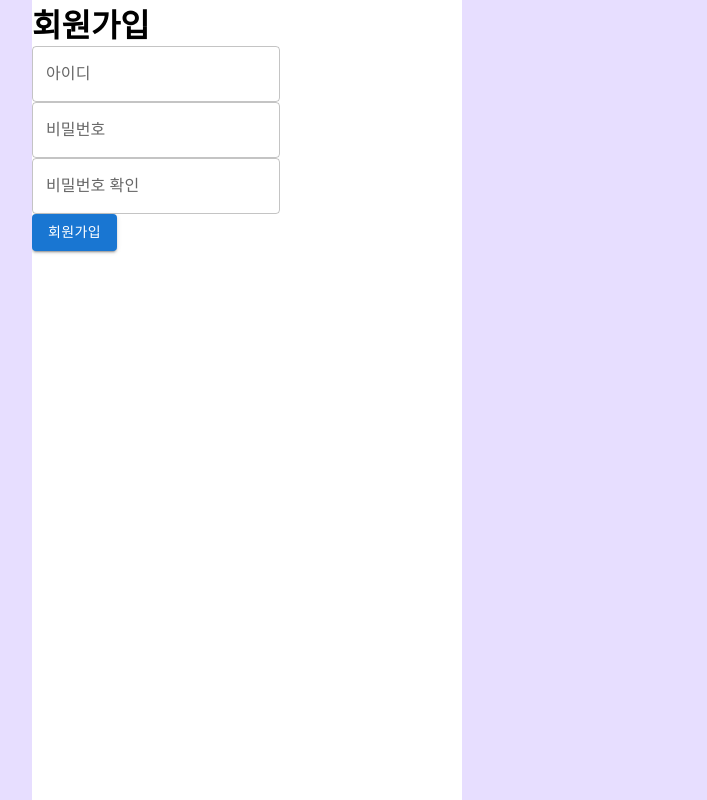
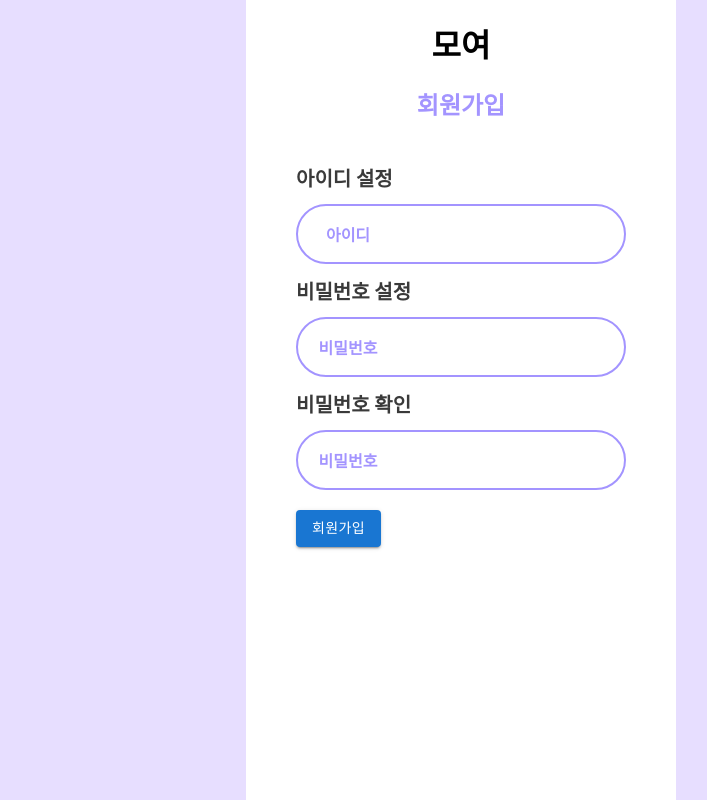
Before and after one commit to CalmCrews/silver_frontend, a React (Create React App) app: page /signup in a window 1280 px wide. Shown: the whole page, without its empty margins (393-1100 px from the left). Built offline with nearby package versions, Linux system fonts and the light colour scheme.

Commit message:
style: signin input field

```diff
--- a/package.json
+++ b/package.json
@@ -22,6 +22,7 @@
     "react-router-dom": "^6.14.2",
     "react-scripts": "^2.1.3",
     "recoil": "^0.7.7",
+    "styled-components": "^6.0.5",
     "typescript": "^4.9.5",
     "web-vitals": "^2.1.4"
   },
--- a/src/App.css
+++ b/src/App.css
@@ -20,10 +20,10 @@
   height: 100%;
 }
 
-.desktop-background {
+.desktop-view > .desktop-background {
   width: 100%;
   height: 100%;
-  background-color: #E7DEFF;
+  background-color: #e7deff;
 }
 
 .mobile-view {
@@ -35,11 +35,15 @@
   background: #fff;
   z-index: 2;
   overflow-x: hidden;
-  /* 모바일 뷰를 데스크탑 뷰 위에 레이어처럼 놓습니다. */
+}
+
+.mobile-content {
+  width: 100%;
+  height: 100%;
 }
 
 /* 화면 폭이 768px 이상일 때 데스크탑 뷰를 보여줌 */
-@media (min-width: 768px) {
+@media (max-width: 768px) {
   .mobile-view {
     margin: 0 auto;
   }
--- a/src/App.tsx
+++ b/src/App.tsx
@@ -14,6 +14,7 @@ function App() {
           <div className="desktop-background"></div>
         </div>
         <div className="mobile-view">
+          <div className="mobile-content">
             <Routes>
               <Route path="/" element={<Home />} />
               <Route path="/signup" element={<SignUp />} />
@@ -22,6 +23,7 @@ function App() {
             </Routes>
           </div>
         </div>
+      </div>
     </Router>
   );
 }
--- a/src/components/SignUpForm.tsx
+++ b/src/components/SignUpForm.tsx
@@ -1,11 +1,41 @@
 import React, { useState } from 'react';
 import { useForm, SubmitHandler } from 'react-hook-form';
-import { TextField, Button, Dialog, DialogTitle } from '@mui/material';
+import { TextField, Button, InputBase, FormHelperText } from '@mui/material';
 import axios from 'axios';
 import { atom, useRecoilState } from 'recoil';
 import { useCookies } from 'react-cookie';
 import { loginState } from '../states/userInfo';
 import { useNavigate } from 'react-router-dom';
+import { styled } from 'styled-components';
+
+const FormContainer = styled.form`
+	width: 100%;
+  height: 100vh;
+  padding: 30px;
+`
+
+const StyledTextField = styled.div`
+	display: flex;
+	width: 100%;
+	height: 60px;
+	border-radius: 30px;
+	border: 2px solid ${props => props.theme.colors.primary};
+	align-items: center;
+	padding: 0 20px;
+`
+const FieldTitle = styled.h1`
+	font-size: ${props => props.theme.text.md};
+	color: ${props => props.theme.colors.black};
+	margin: 12px 0;
+`
+
+const StyledLabel = styled.label`
+	width: 60px;
+	color: ${props => props.theme.colors.primary};
+	font-size: ${props => props.theme.text.sm};;
+	font-weight: 600;
+	text-align: center;
+`
 
 type SignUpFormValues = {
   userId: string;
@@ -42,35 +72,42 @@ function SignUpForm() {
   };
 
   return (
-		<form onSubmit={handleSubmit(onSubmit)}>
-			<TextField
-				label="아이디"
+		<FormContainer onSubmit={handleSubmit(onSubmit)}>
+			<FieldTitle>아이디 설정</FieldTitle>
+			<StyledTextField>
+				<StyledLabel>아이디</StyledLabel>
+				<InputBase
 					{...register("userId", { required: "아이디는 필수 입력 사항입니다." })}
 					error={Boolean(errors.userId)}
-				helperText={errors.userId && errors.userId.message}
 				/>
-			<br />
-			<TextField
-				label="비밀번호"
+				{errors.userId && <FormHelperText>errors.userId.message</FormHelperText>}
+			</StyledTextField>
+			<FieldTitle>비밀번호 설정</FieldTitle>
+			<StyledTextField>
+				<StyledLabel>비밀번호</StyledLabel>
+				<InputBase
 					type="password"
 					{...register("password", { required: "비밀번호는 필수 입력 사항입니다." })}
 					error={Boolean(errors.password)}
-				helperText={errors.password && errors.password.message}
 				/>
-			<br />
-			<TextField
-				label="비밀번호 확인"
+				{errors.password && <FormHelperText>errors.password.message</FormHelperText>}
+			</StyledTextField>
+			<FieldTitle>비밀번호 확인</FieldTitle>
+			<StyledTextField>
+				<StyledLabel>비밀번호</StyledLabel>
+				<InputBase
 					type="password"
 					{...register("passwordConfirm", {
 					required: "비밀번호 확인은 필수 입력 사항입니다.",
 					validate: value => value === watch('password') || "비밀번호가 일치하지 않습니다."
 					})}
 					error={Boolean(errors.passwordConfirm)}
-				helperText={errors.passwordConfirm && errors.passwordConfirm.message}
 				/>
+				{errors.passwordConfirm && <FormHelperText>errors.passwordConfirm.message</FormHelperText>}
+			</StyledTextField>
 			<br />
 			<Button variant="contained" color="primary" type="submit">회원가입</Button>
-		</form>
+		</FormContainer>
   );
 }
 
--- /dev/null
+++ b/src/components/SimpleAppBar.tsx
@@ -0,0 +1,10 @@
+import React from "react";
+
+
+const SimpleAppBar = () => {
+  return (
+    <h1>모여</h1>
+  );
+}
+
+export default SimpleAppBar;
--- a/src/index.tsx
+++ b/src/index.tsx
@@ -4,15 +4,19 @@ import './index.css';
 import App from './App';
 import reportWebVitals from './reportWebVitals';
 import { RecoilRoot } from 'recoil';
+import { ThemeProvider } from 'styled-components';
+import theme from './theme/theme';
 
 const root = ReactDOM.createRoot(
   document.getElementById('root') as HTMLElement
 );
 root.render(
   <React.StrictMode>
-    <RecoilRoot>
+    <ThemeProvider theme={theme}>
+      <RecoilRoot>
         <App />
-    </RecoilRoot>
+      </RecoilRoot>
+    </ThemeProvider>
   </React.StrictMode>
 );
 
--- a/src/pages/users/SignUp.tsx
+++ b/src/pages/users/SignUp.tsx
@@ -1,12 +1,30 @@
 import React from 'react';
 import SignUpForm from "../../components/SignUpForm"
+import { styled } from 'styled-components';
+import SimpleAppBar from '../../components/SimpleAppBar';
+
+const Container = styled.div`
+  display: flex;
+  flex-direction: column;
+  align-items: center;
+  width: 100%;
+  height: 100vh;
+  padding: 20px;
+`
+
+const Title = styled.h1`
+  color: ${props => props.theme.colors.primary};
+  font-size: ${props => props.theme.title.sm};
+  margin-top: 20px;
+`
 
 const SignUp = () => {
   return (
-    <div>
-      <h1>회원가입</h1>
+    <Container>
+      <SimpleAppBar/>
+      <Title>회원가입</Title>
       <SignUpForm/>
-    </div>
+    </Container>
   );
 }
 
--- /dev/null
+++ b/src/theme/theme.ts
@@ -0,0 +1,22 @@
+const theme = {
+  title: {
+    sm: '24px',
+    md: '32px',
+    lg: '64px',
+  },
+  text: {
+    sm: '16px',
+    md: '20px',
+    lg: '24px',
+  },
+  colors: {
+    primary: '#A394FF',
+    secondary: '#B094FF',
+    background: '#F5F1FF',
+    border: '#EBE4FF',
+    disabled: '#F0F0F0',
+    black: '#3A3A3A'
+  },
+};
+
+export default theme;
```
Also changed, not shown: 1 other file (tests, documents, lock files or other folders). Lines whose indentation alone changed are shown as unchanged.
